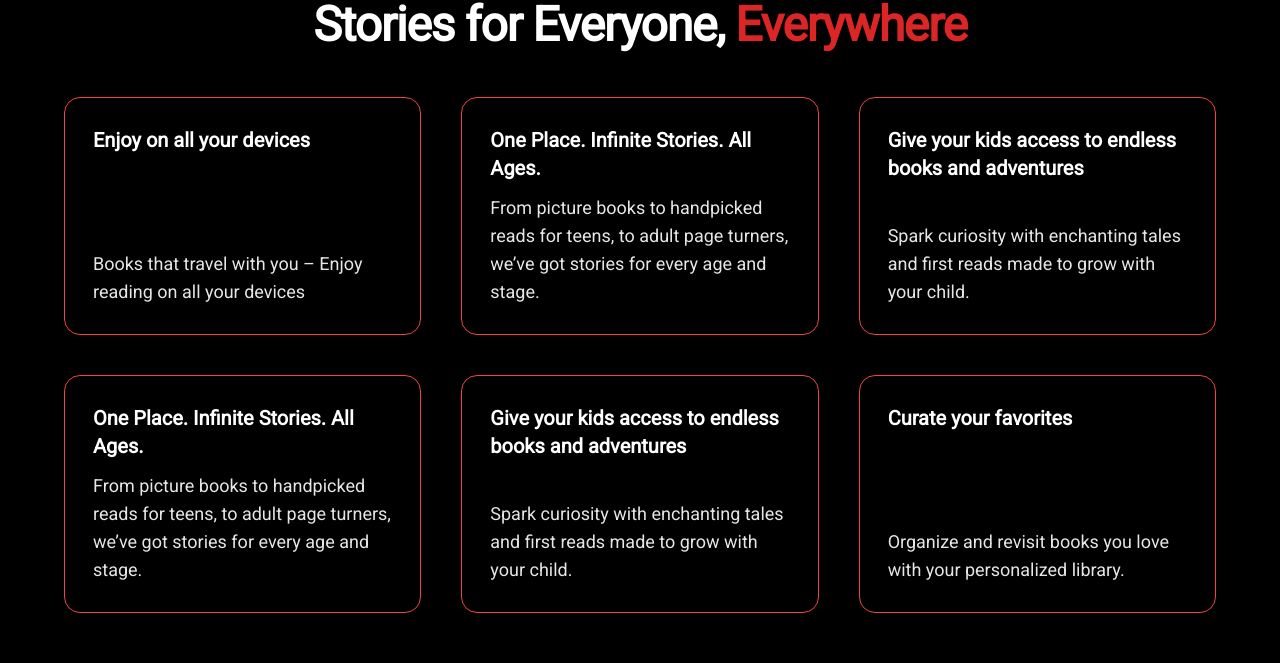
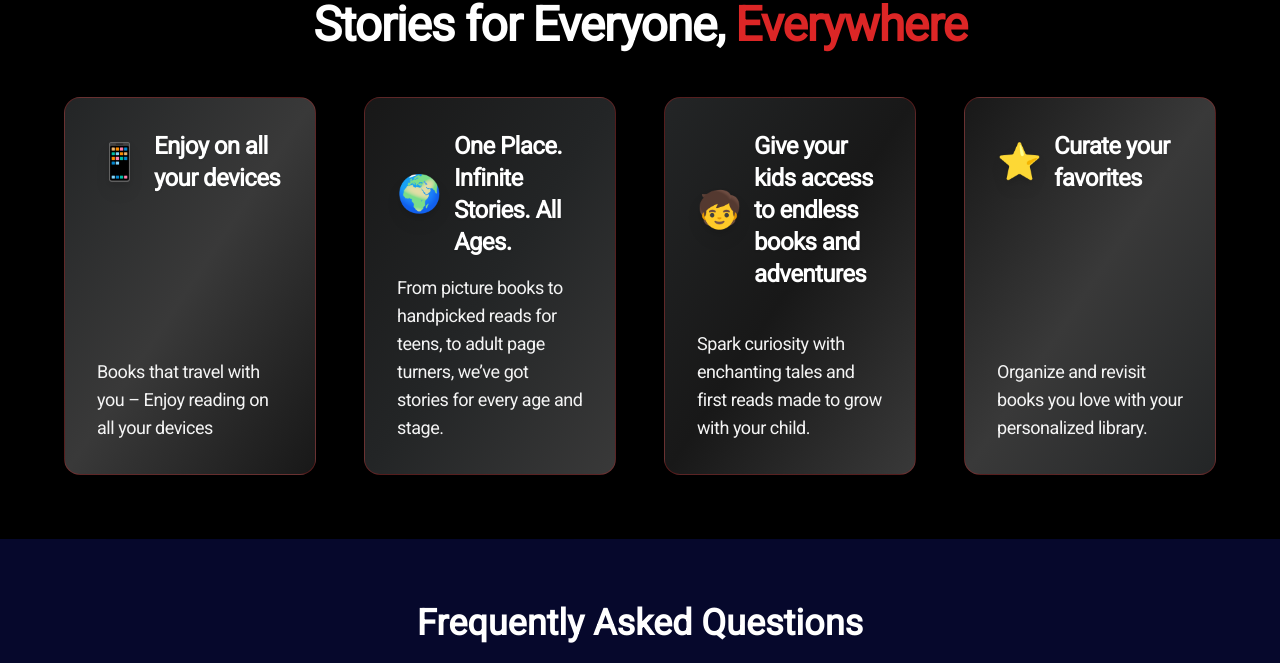
Before and after one commit to ITANigp/itan-ebook-backend, a Next.js app: page / in a window 1280 px wide. Shown: the part 1689-2352 px from the top of the page. Built offline with nearby package versions, Linux system fonts and the light colour scheme.

Commit message:
Add animations

```diff
--- a/app/page.js
+++ b/app/page.js
@@ -1,6 +1,9 @@
 "use client";
 
 import Image from "next/image";
+import { motion, useAnimation } from "framer-motion";
+import { useRef, useEffect } from "react";
+import { useInView } from "framer-motion";
 
 import { Swiper, SwiperSlide } from "swiper/react";
 import "swiper/css";
@@ -74,27 +77,62 @@ export default function Home() {
 
         {/* Hero Text & CTA */}
         <div className="relative z-20 flex flex-col items-center text-center h-full px-4 pt-8 md:pt-16">
-          <h1 className="text-3xl md:text-5xl lg:text-6xl xl:text-7xl font-extrabold mb-3">
+          <motion.h1
+            className="text-3xl md:text-5xl lg:text-6xl xl:text-7xl font-extrabold mb-3"
+            initial={{ opacity: 0, y: 40 }}
+            animate={{ opacity: 1, y: 0 }}
+            transition={{ duration: 0.9, ease: "easeOut" }}
+          >
             Home of Black Fiction Novels
-          </h1>
-          <p className="text-lg md:text-2xl xl:text-3xl mb-5 leading-relaxed">
+          </motion.h1>
+          <motion.p
+            className="text-lg md:text-2xl xl:text-3xl mb-5 leading-relaxed"
+            initial={{ opacity: 0, y: 40 }}
+            animate={{ opacity: 1, y: 0 }}
+            transition={{ duration: 1.1, delay: 0.3, ease: "easeOut" }}
+          >
             Explore the richest collection of black <br /> fiction in one app
-          </p>
+          </motion.p>
+          <motion.div
+            initial={{ opacity: 0, y: 40 }}
+            animate={{ opacity: 1, y: 0 }}
+            transition={{ duration: 1.1, delay: 0.6, ease: "easeOut" }}
+          >
             <Link
               href="/reader/sign_up"
               className="bg-red-600 text-white px-6 py-3 rounded-md shadow-md hover:bg-red-700 transition"
             >
               Get started
             </Link>
+          </motion.div>
         </div>
       </section>
 
-      <section className="py-8 md:py-10 xl:py-14 bg-black">
-        <h3 className="px-8 text-2xl md:text-4xl text-center text-white mb-14">
+      {/* Animated Section: Find your Match */}
+      {(() => {
+        const ref = useRef(null);
+        const inView = useInView(ref, { once: true, margin: "-100px" });
+        const controls = useAnimation();
+        useEffect(() => {
+          if (inView) controls.start("visible");
+        }, [inView, controls]);
+        return (
+          <motion.section ref={ref} className="py-8 md:py-10 xl:py-14 bg-black">
+            <motion.h3
+              className="px-8 text-2xl md:text-4xl text-center text-white mb-14"
+              initial={{ opacity: 0, y: 60, scale: 0.95 }}
+              whileInView={{ opacity: 1, y: 0, scale: 1 }}
+              exit={{ opacity: 0, y: 60, scale: 0.95 }}
+              viewport={{ once: false, amount: 0.7 }}
+              transition={{
+                duration: 0.9,
+                type: "spring",
+                stiffness: 60,
+                damping: 18,
+              }}
+            >
               Find your Match in More than 100 <br /> Genres and Categories
-        </h3>
-
-        {/* Book Covers Carousel */}
+            </motion.h3>
             <div className="max-w-5xl mx-auto px-2 md:px-8 xl:mx-auto">
               <Swiper
                 modules={[Autoplay, Pagination]}
@@ -134,6 +172,20 @@ export default function Home() {
                   },
                 ].map((img, idx) => (
                   <SwiperSlide key={idx} className="flex justify-center">
+                    <motion.div
+                      initial={{ opacity: 0, y: 40, scale: 0.95 }}
+                      whileInView={{ opacity: 1, y: 0, scale: 1 }}
+                      exit={{ opacity: 0, y: 40, scale: 0.95 }}
+                      viewport={{ once: false, amount: 0.5 }}
+                      transition={{
+                        duration: 0.7,
+                        delay: idx * 0.13,
+                        type: "spring",
+                        stiffness: 70,
+                        damping: 20,
+                      }}
+                      style={{ willChange: "opacity, transform" }}
+                    >
                       <Image
                         src={img.src}
                         alt={img.alt}
@@ -147,6 +199,7 @@ export default function Home() {
                         placeholder="blur"
                         blurDataURL="/images/readers/onboarding/blur-placeholder.png"
                       />
+                    </motion.div>
                   </SwiperSlide>
                 ))}
               </Swiper>
@@ -169,10 +222,24 @@ export default function Home() {
                 }
               `}</style>
             </div>
-      </section>
+          </motion.section>
+        );
+      })()}
 
       <section className="relative bg-black py-8 md:py-10 xl:py-40 overflow-hidden text-center text-white">
-        <div className="absolute inset-0 z-10 transform rotateX-12 perspective-1000">
+        <motion.div
+          className="absolute inset-0 z-10 transform rotateX-12 perspective-1000"
+          initial={{ y: 0, x: 0 }}
+          animate={{
+            y: [0, 10, -10, 0],
+            x: [0, 10, -10, 0],
+          }}
+          transition={{
+            duration: 8,
+            repeat: Infinity,
+            ease: "easeInOut",
+          }}
+        >
           <Image
             src="/images/readers/onboarding/rotating-red-wave.png"
             alt="Rotating red wave background"
@@ -180,10 +247,10 @@ export default function Home() {
             className="object-cover opacity-70 border-none outline-none"
             style={{ border: "none", outline: "none" }}
           />
-        </div>
+        </motion.div>
 
         <div className="relative z-10 xl:px-4">
-          <div className="px-4 text-2xl md:text-4xl lg:text-5xl font-medium md:font-semibold xl:font-semibold leading-10">
+          <div className="px-4 text-2xl md:text-3xl lg:text-5xl font-medium md:font-semibold xl:font-semibold leading-10">
             <p>Feel the Fire of Black storytelling</p>
             <p className="xl:my-5">where every book is a portal and </p>
             <p>every word is power</p>
@@ -290,10 +357,7 @@ export default function Home() {
             With ITAN Global Publishing, authors can self-publish their works,
             manage their books, and royalties all in one platform.
           </p>
-          <Link
-            href="/"
-            className="bg-red-700 px-6 py-2 rounded font-medium"
-          >
+          <Link href="/" className="bg-red-700 px-6 py-2 rounded font-medium">
             Learn More
           </Link>
         </div>
--- a/components/reader/FeatureCarousel.js
+++ b/components/reader/FeatureCarousel.js
@@ -1,36 +1,35 @@
 "use client";
+
+import { motion } from "framer-motion";
 
 const features = [
   {
+    icon: "📱",
     title: "Enjoy on all your devices",
     description:
       "Books that travel with you – Enjoy reading on all your devices",
+    gradient: "from-[#232526] via-[#393939] to-[#181818]", // Netflix subtle dark gradient
   },
   {
+    icon: "🌍",
     title: "One Place. Infinite Stories. All Ages.",
     description:
       "From picture books to handpicked reads for teens, to adult page turners, we’ve got stories for every age and stage.",
+    gradient: "from-[#181818] via-[#232526] to-[#393939]", // Netflix subtle dark gradient
   },
   {
+    icon: "🧒",
     title: "Give your kids access to endless books and adventures",
     description:
       "Spark curiosity with enchanting tales and first reads made to grow with your child.",
-  },
-
-  {
-    title: "One Place. Infinite Stories. All Ages.",
-    description:
-      "From picture books to handpicked reads for teens, to adult page turners, we’ve got stories for every age and stage.",
+    gradient: "from-[#232526] via-[#181818] to-[#393939]", // Netflix subtle dark gradient
   },
   {
-    title: "Give your kids access to endless books and adventures",
-    description:
-      "Spark curiosity with enchanting tales and first reads made to grow with your child.",
-  },
-  {
+    icon: "⭐",
     title: "Curate your favorites",
     description:
       "Organize and revisit books you love with your personalized library.",
+    gradient: "from-[#181818] via-[#393939] to-[#232526]", // Netflix subtle dark gradient
   },
 ];
 
@@ -40,20 +39,35 @@ export default function FeatureCarousel() {
       <h2 className="text-center text-2xl sm:text-3xl md:text-4xl xl:text-5xl font-bold mb-12 tracking-tight">
         Stories for Everyone, <span className="text-red-600">Everywhere</span>
       </h2>
-      <div className="grid grid-cols-1 sm:grid-cols-2 lg:grid-cols-3 gap-6 md:gap-8 xl:gap-10 max-w-6xl mx-auto">
+      <div className="grid grid-cols-1 sm:grid-cols-2 lg:grid-cols-4 gap-8 md:gap-10 xl:gap-12 max-w-6xl mx-auto">
         {features.map((feature, idx) => (
-          <div
+          <motion.div
             key={idx}
-            className="w-full max-w-[400px] mx-auto bg-gradient-to-br border-red-500 p-7 rounded-2xl shadow-xl flex flex-col justify-between border border-blue-700/40"
-            style={{ minHeight: 220 }}
+            initial={{ opacity: 0, y: 40 }}
+            whileInView={{ opacity: 1, y: 0 }}
+            viewport={{ once: false, amount: 0.4 }}
+            transition={{
+              duration: 0.7,
+              delay: idx * 0.12,
+              type: "spring",
+              stiffness: 60,
+              damping: 18,
+            }}
+            className={`w-full max-w-[400px] mx-auto bg-gradient-to-br ${feature.gradient} p-8 rounded-2xl shadow-2xl flex flex-col justify-between border border-red-600/30 hover:scale-[1.04] hover:shadow-red-400/40 hover:shadow-lg transition-all duration-300 cursor-pointer group`}
+            style={{ minHeight: 240 }}
           >
-            <h4 className="text-xl font-semibold mb-3 drop-shadow-sm">
-              {feature.title}
-            </h4>
-            <p className="text-base md:text-lg opacity-90 leading-relaxed">
+            <div className="flex items-center mb-4">
+              <span className="text-3xl md:text-4xl mr-3 drop-shadow-lg group-hover:scale-110 transition-transform duration-300">
+                {feature.icon}
+              </span>
+              <h4 className="text-xl md:text-2xl font-semibold drop-shadow-sm tracking-tight">
+                {feature.title}
+              </h4>
+            </div>
+            <p className="text-base md:text-lg opacity-95 leading-relaxed font-medium tracking-tight">
               {feature.description}
             </p>
-          </div>
+          </motion.div>
         ))}
       </div>
     </section>
```
Lines whose indentation alone changed are shown as unchanged.
